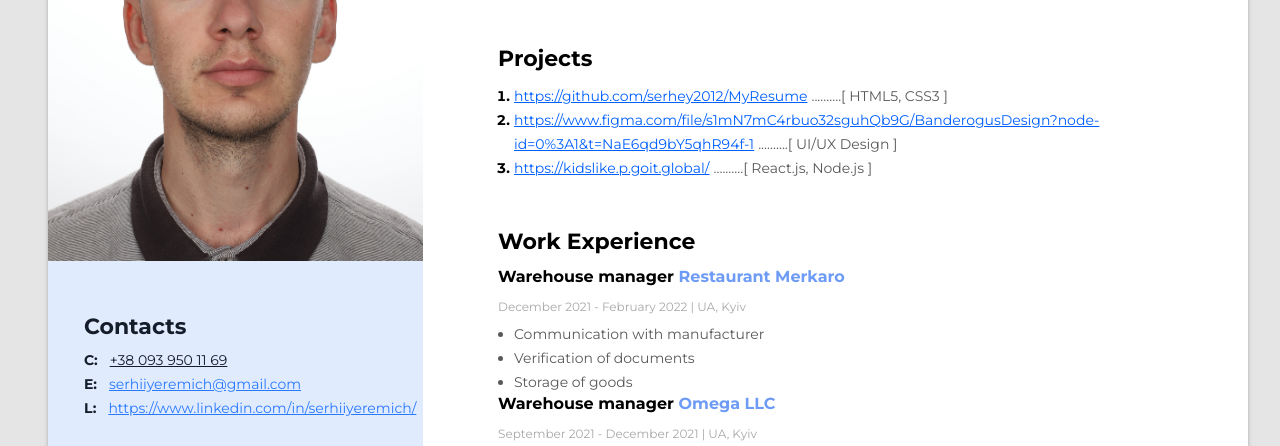
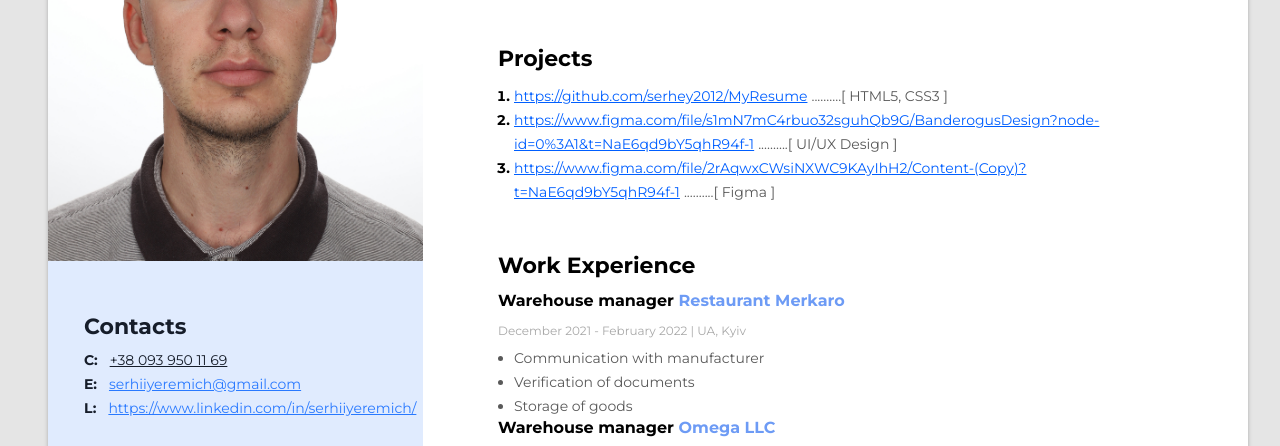
Before and after one commit to serhey2012/MyResume, a plain HTML site: page index.html in a window 1280 px wide. Shown: the part 309-755 px from the top of the page. Drawn offline with Linux system fonts and the light colour scheme.

Commit message:
Project3+Format

```diff
--- a/index.html
+++ b/index.html
@@ -39,7 +39,9 @@
 
           <ol class="project-list">
             <li class="project-item">
-              <a href="https://github.com/serhey2012/MyResume" class="project-item-link"
+              <a
+                href="https://github.com/serhey2012/MyResume"
+                class="project-item-link"
                 >https://github.com/serhey2012/MyResume</a
               >
               <span class="project-item-descr">..........[ HTML5, CSS3 ]</span>
@@ -54,13 +56,11 @@
             </li>
             <li class="project-item">
               <a
-                href="https://kidslike.p.goit.global/"
+                href="https://www.figma.com/file/2rAqwxCWsiNXWC9KAyIhH2/Content-(Copy)?t=NaE6qd9bY5qhR94f-1"
                 class="project-item-link"
-                >https://kidslike.p.goit.global/</a
+                >https://www.figma.com/file/2rAqwxCWsiNXWC9KAyIhH2/Content-(Copy)?t=NaE6qd9bY5qhR94f-1</a
               >
-              <span class="project-item-descr"
-                >..........[ React.js, Node.js ]</span
-              >
+              <span class="project-item-descr">..........[ Figma ]</span>
             </li>
           </ol>
         </div>
```
